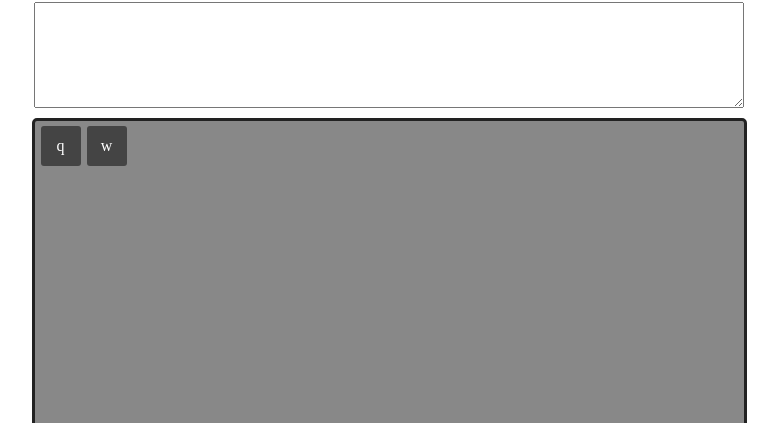
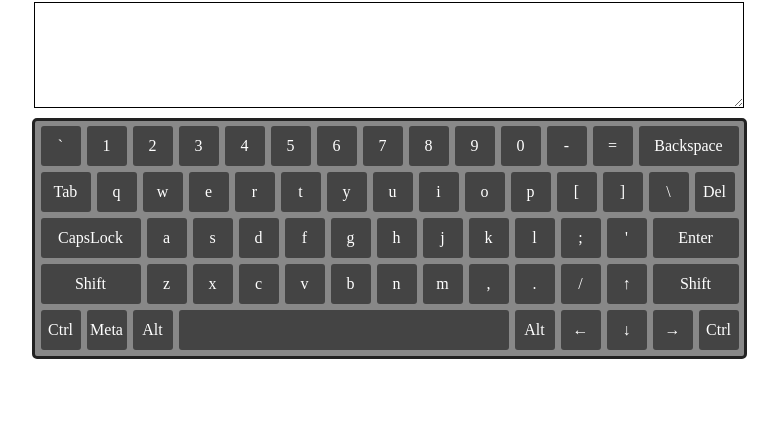
Before and after one commit to maxfatal88/virtual-keyboard, a plain HTML site: page index.html in a window 1280 px wide. Shown: the part 43-466 px from the top of the page, without its empty margins (251-1029 px from the left). Drawn offline with Linux system fonts and the light colour scheme.

Commit message:
feat: implement generation of DOM elements

```diff
--- a/assets/scripts/keyboardData.js
+++ b/assets/scripts/keyboardData.js
@@ -27,8 +27,8 @@ KeyP :'p',
 BracketLeft :'[',
 BracketRight :']',
 Backslash :'\\',
-Delete :'Delete',
- CapsLock :'CapsLock',
+Delete :'Del',
+CapsLock :'CapsLock',
 KeyA :'a',
 KeyS :'s',
 KeyD :'d',
@@ -42,7 +42,6 @@ Semicolon :';',
 Quote :'\'',
 Enter :'Enter',
 ShiftLeft :'Shift',
-IntlBackslash :'\\',
 KeyZ :'z',
 KeyX :'x',
 KeyC :'c',
@@ -53,18 +52,17 @@ KeyM :'m',
 Comma :',',
 Period :'.',
 Slash :'/',
-ArrowUp :'ArrowUp',
+ArrowUp :'↑',
 ShiftRight :'Shift',
-ControlLeft :'Control',
+ControlLeft :'Ctrl',
 MetaLeft :'Meta',
 AltLeft :'Alt',
 Space :' ',
-Space :' ',
 AltRight :'Alt',
-ControlRight :'Control',
-ArrowLeft :'ArrowLeft',
-ArrowDown :'ArrowDown',
-ArrowRight :'ArrowRight',
+ArrowLeft :'←',
+ArrowDown :'↓',
+ArrowRight :'→',
+ControlRight :'Ctrl',
 }
 
 export { keys };
--- a/assets/styles/style.css
+++ b/assets/styles/style.css
@@ -3,6 +3,7 @@
 }
 
 .textarea {
+  border: 1px double black;
   height: 100px;
   margin: 0 auto;
   display: block;
@@ -19,7 +20,7 @@
 }
 
 .keyboard {
-  height: 300px;
+  height: 230px;
   width: 704px;
   margin: 0 auto;
   padding: 5px;
@@ -35,6 +36,7 @@
   width: 40px;
   height: 40px;
   margin-left: 6px;
+  margin-bottom: 6px;
   font-weight: 500;
   line-height: 40px;
   text-align: center;
@@ -45,3 +47,29 @@
   user-select: none;
   transition: border-radius 0.3s, background-color 0.3s;
 }
+
+.Backspace,
+.ShiftLeft {
+  width: 100px;
+}
+
+.Tab {
+  width: 50px;
+}
+
+.CaseDown {
+  width: 100px;
+}
+
+.CapsLock {
+  width: 100px;
+}
+
+.Enter,
+.ShiftRight {
+  width: 86px
+}
+
+.Space{
+  width: 330px;
+}
--- a/index.html
+++ b/index.html
@@ -10,13 +10,13 @@
   <title>Document</title>
 </head>
 <body>
-  <div class="conteiner">
+  <!-- <div class="conteiner">
     <p class="title">Виртуальная клавиатура</p>
     <textarea class = "textarea" name="" id="textarea" cols="50" rows="5"></textarea>
     <div class="keyboard" id="keyboard">
-      <div class="key">q</div>
+      <div class="key">&#10148;</div>
       <div class="key">w</div>
-    </div>
+    </div> -->
   </div>
 </body>
 </html>
--- a/main.js
+++ b/main.js
@@ -6,26 +6,37 @@ let conteiner = null
 let title = null
 let textArea = null
 let keyboard = null
+let key = null
 
-function createElement(tag , _class){
+function createElement(tag , _class, textContent){
   let element
   element = document.createElement(tag)
   element.classList.add(_class)
+  if(textContent) {
+    element.innerText = textContent
+  }
   return element
 }
 
 conteiner = createElement('div', 'conteiner')
+title = createElement('p', 'title', 'Виртуальная клавиатура')
+textArea = createElement('textarea', 'textarea')
+keyboard = createElement('div', 'keyboard')
+
+
+
 BODY.append(conteiner)
+conteiner.append(title)
+conteiner.append(textArea)
+conteiner.append(keyboard)
 
-title = document.createElement('p')
-title.classList.add('title')
-title.innerText = 'Виртуальная клавиатура'
-conteiner.append(title)
 
-textArea = document.createElement('textarea')
-textArea.classList.add('textarea')
-conteiner.append(textArea)
+function createKeyboard (){
+  for (key in keys) {
+    let buttom = createElement('div', 'key', keys[key])
+    buttom.classList.add(key)
+    keyboard.append(buttom)
+  }
+}
 
-keyboard = document.createElement('div')
-keyboard.classList.add('keyboard')
-conteiner.append(keyboard)
+createKeyboard()
```
